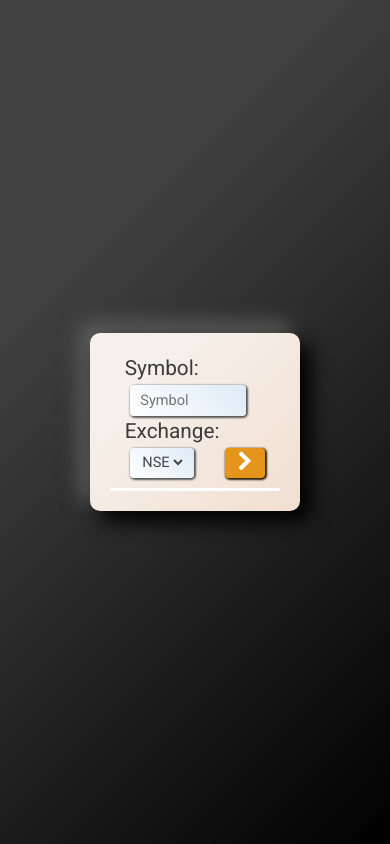
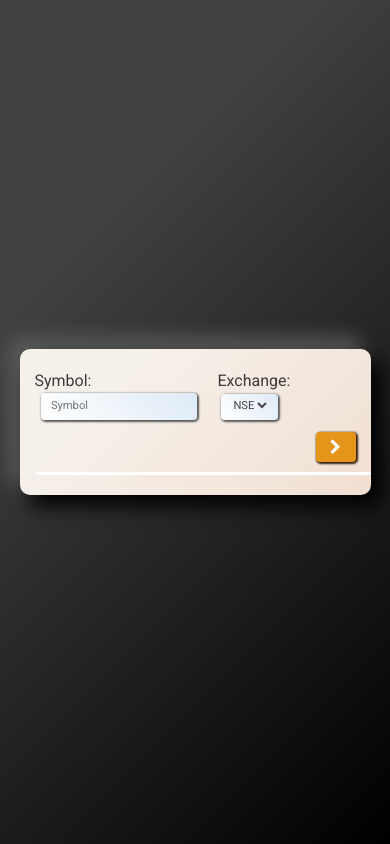
Before and after one commit to shikharka/stock-ui-app, an Angular app: page / in a window 390 px wide. Built offline with nearby package versions, Linux system fonts and the light colour scheme.

Commit message:
responsive

```diff
--- a/src/app/fetch-quote/fetch-quote.component.css
+++ b/src/app/fetch-quote/fetch-quote.component.css
@@ -12,34 +12,36 @@
     background-image: linear-gradient(315deg, #000000 0%, #414141 74%);
 }
 
+.quoteContainer {
+    width: 100%;
+    padding-left: 15px;
+}
+
 .quoteCard {
     background-color: #f1dfd1;
     background-image: linear-gradient(315deg, #f1dfd1 0%, #f6f0ea 74%);
-    width: 54%;
     box-shadow: 10px 10px 20px 1px #000000, -10px -10px 20px 1px #5f5f5f;
     border-radius: 10px;
     overflow: auto;
-    padding: 20px;
+    padding: 20px 15px;
+    width: 75%;
 }
 
 .userInputs {
-    width: 100%;
     display: flex;
     flex-wrap: wrap;
 }
 
 .inputs {
-    display: contents;
+    width: 50%;
 }
 
 .symbol {
-    margin-left: 4%;
-    margin-right: 4%;
+    margin-left: 3%;
 }
 
 .exchange {
-    margin-left: 4%;
-    margin-right: 4%;
+    margin-left: 3%;
 }
 
 .getQuoteBtn {
@@ -81,7 +83,7 @@
     /*Removes default chrome and safari style*/
     moz-appearance: none;
     background-color: transparent;
-    width: 100px;
+    width: 160px;
 }
 
 .customForm select {
@@ -105,6 +107,7 @@
     display: flex;
     align-items: center;
     justify-content: center;
+    margin-right: 0;
 }
 
 .closeBubble {
@@ -146,6 +149,7 @@
     color: #3b3b3c;
     box-shadow: 1px 1px 2px 1px #585858;
     padding: 0px 20px;
+    flex-wrap: wrap;
 }
 
 .restQuotes:empty {
@@ -167,11 +171,115 @@
 }
 
 .quoteHead {
-    width: 70%;
-    text-align: left;
+    width: 50%;
 }
 
 .quoteValue {
-    width: 30%;
-    margin-right: 10%;
+    width: 50%;
+    text-align: center;
 }
+
+/* Medium devices (landscape tablets, 768px and up) */
+
+/* @media only screen and (min-width: 768px) {
+    .quoteHead {
+        width: 70%;
+        text-align: left;
+    }
+    .quoteValue {
+        width: 30%;
+        margin-right: 0%;
+    }
+} */
+
+/* Large devices (laptops/desktops, 992px and up) */
+
+/*
+@media only screen and (min-width: 992px) {
+    .quoteHead {
+        width: 70%;
+        text-align: left;
+    }
+    .quoteValue {
+        width: 30%;
+    }
+}
+
+
+@media only screen and (min-width: 1200px) {
+    .quoteHead {
+        width: 70%;
+        text-align: left;
+    }
+    .quoteValue {
+        width: 30%;
+    }
+} */
+
+@media only screen and (max-width: 768px) {
+    .customForm input {
+        width: 140px;
+    }
+}
+
+@media only screen and (max-width: 600px) {
+    .quoteHead {
+        width: 100%;
+        text-align: center;
+    }
+    .quoteValue {
+        width: 100%;
+        text-align: center;
+    }
+    .quoteCard {
+        max-height: 80%;
+        width: 75%;
+    }
+    .getQuoteBtn {
+        margin-top: 12px;
+        height: 30px;
+    }
+    .inputs {
+        width: auto;
+    }
+}
+
+@media only screen and (max-width: 425px) {
+    .inputs {
+        width: 30%;
+    }
+    .quoteHead {
+        width: 100%;
+        text-align: center;
+    }
+    .quoteValue {
+        width: 100%;
+        text-align: center;
+    }
+    .quoteCard {
+        max-height: 80%;
+        width: 90%;
+    }
+    .getQuoteBtn {
+        margin-top: 12px;
+        height: 30px;
+    }
+    .inputs {
+        width: auto;
+    }
+}
+
+@media only screen and (max-width: 325px) {
+    .quoteContainer {
+        padding-left: 10px;
+    }
+    .customForm {
+        width: 80px;
+    }
+    .userInputs {
+        flex-wrap: nowrap;
+    }
+    .inputs {
+        width: auto;
+    }
+}
--- a/src/app/fetch-quote/fetch-quote.component.html
+++ b/src/app/fetch-quote/fetch-quote.component.html
@@ -1,14 +1,14 @@
 <div class='quotesScreen'>
     <div class='quoteCard'>
-        <div class="container">
+        <div class="quoteContainer">
             <div class="userInputs">
-                <div class="inputs">
+                <div class="row inputs">
                     <span>Symbol:</span>
                     <div class="symbol customForm">
                         <input type="text" name="symbol" placeholder="Symbol" [(ngModel)]="symbol" (keyup)="$event.keyCode == 13 ? getStockQuote() : null">
                     </div>
                 </div>
-                <div class="inputs">
+                <div class="row inputs">
                     <span>Exchange:</span>
                     <div class="exchange customForm">
                         <select [(ngModel)]="exchange">
--- a/src/styles.css
+++ b/src/styles.css
@@ -5,5 +5,5 @@
 @import url('https://fonts.googleapis.com/css?family=Roboto&display=swap');
 body {
     font-family: 'Roboto', sans-serif;
-    font-size: 1.3rem;
+    font-size: 1rem;
 }
```
